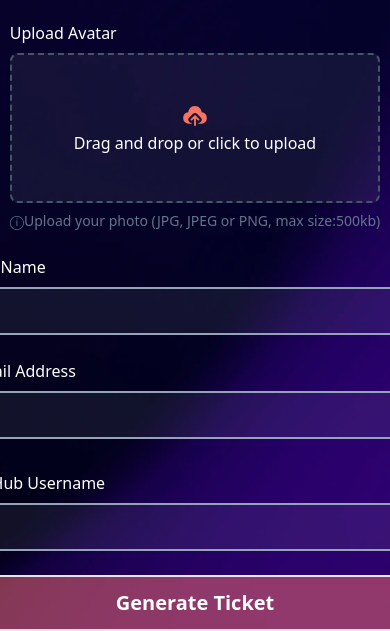
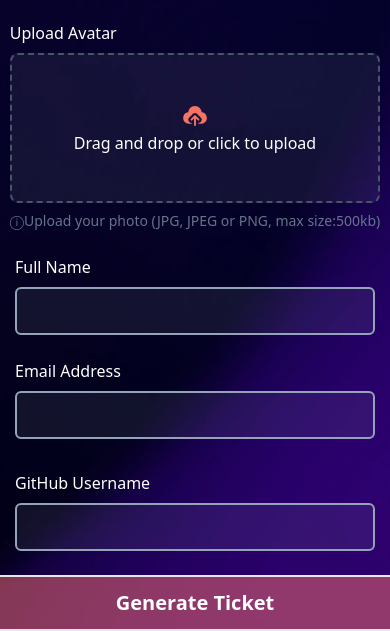
Before and after one commit to Nitheesh029/conference-ticket-generator-main, a website: page index.html in a window 390 px wide. Shown: the part 396-1027 px from the top of the page. Drawn offline with nearby package versions, Linux system fonts and the light colour scheme.

Commit message:
update form layout to use responsive width classes

```diff
--- a/index.html
+++ b/index.html
@@ -50,20 +50,20 @@
     </div>
     <br>
 
-    <div class="w-full gap-2 flex flex-col">
+    <div class="sm:w-full w-[80%] gap-2 flex flex-col">
       <label for="input-name">Full Name</label>
       <input type="text" required class="bg-gray-400 bg-opacity-10 w-full py-2 border-2 border-slate-400 rounded-md text-white text-lg" id="input-name">
     </div>
     <br>
 
-    <div class="gap-2 flex flex-col w-full">
+    <div class="gap-2 flex flex-col sm:w-full w-[80%]">
       <label for="input-mail">Email Address</label>
       <input type="text" required class="bg-gray-400 bg-opacity-10 w-full py-2 border-2 border-slate-400 rounded-md text-white text-lg" id="input-mail">
       <p id="errorMessage" style="color: red;"></p>
     </div>
     <br>
 
-    <div class="w-full gap-2 flex flex-col">
+    <div class="sm:w-full w-[80%] gap-2 flex flex-col">
       <label for="input-github-user">GitHub Username</label>
       <input type="text" class="bg-gray-400 bg-opacity-10 w-full py-2 border-2 border-slate-400 rounded-md text-white text-lg" id="input-github-user">
     </div>
```
Also changed, not shown: output.css.
